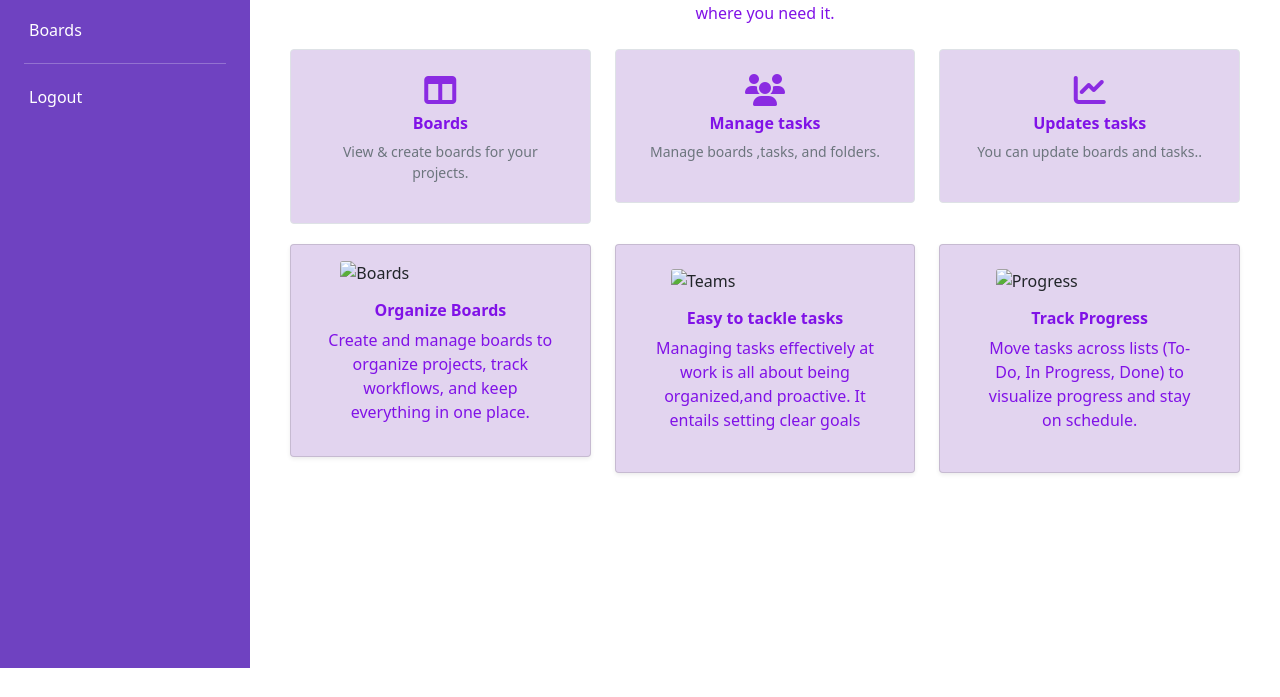
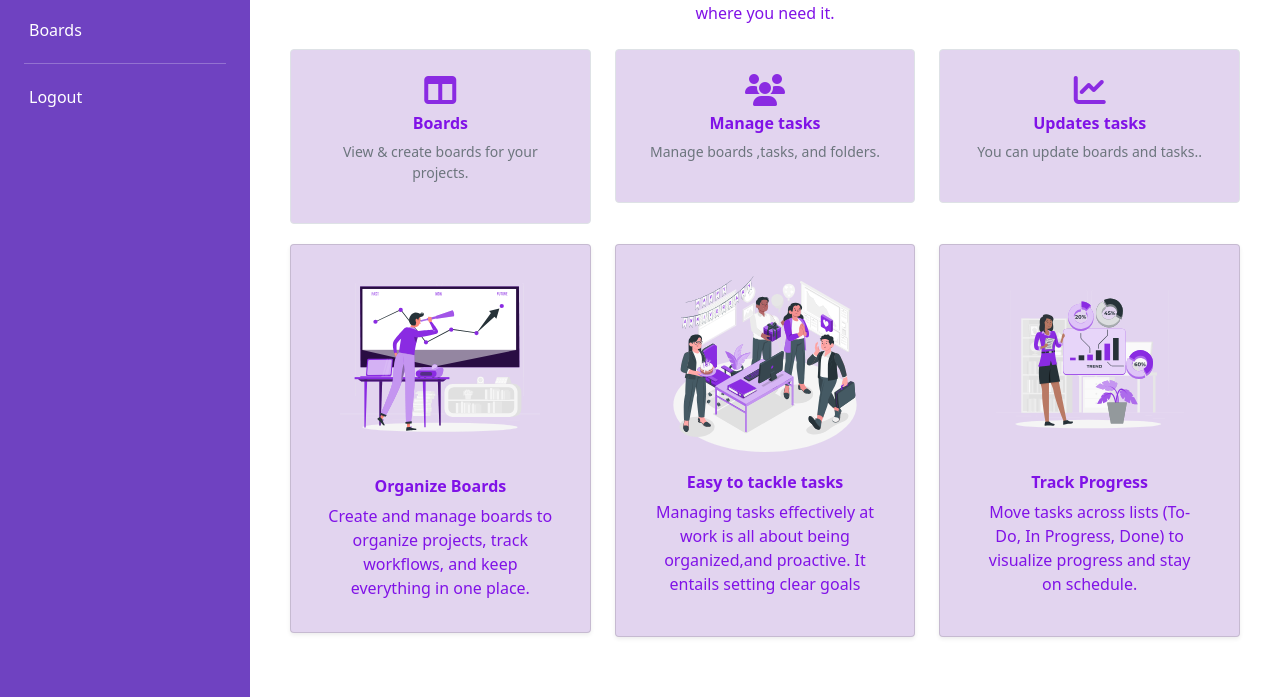
Before and after one commit to mahadanwaar999-code/project_todo1, a plain HTML site: page todoapp.html in a window 1280 px wide. Shown: the part 132-829 px from the top of the page. Before the commit the page ends 800 px from the top, so only its background shows below. Drawn offline with nearby package versions, Linux system fonts and the light colour scheme.

Commit message:
Update todoapp.html

```diff
--- a/todoapp.html
+++ b/todoapp.html
@@ -82,7 +82,7 @@
                     <div class="col-md-4 mt-1 mb-1">
                         <div class="card shadow-sm rounded  rounded-5 p-3"
                             style="width: 100%;background-color: rgb(226, 212, 239);">
-                            <img src="../images/project.svg" class="card-img-top w-75 h-50 m-auto" alt="Boards">
+                            <img src="project.svg" class="card-img-top w-75 h-50 m-auto" alt="Boards">
                             <div class="card-body">
                                 <h6 class="card-title text-center fw-bold" style="color: rgb(128, 18, 231);">
                                     Organize Boards</h6>
@@ -99,7 +99,7 @@
                     <div class="col-md-4 mt-1 mb-1">
                         <div class="card shadow-sm rounded  rounded-5 p-4"
                             style="width: 100%;background-color: rgb(226, 212, 239) ">
-                            <img src="../images/team.svg" class="card-img-top w-75 h-50 m-auto" alt="Teams">
+                            <img src="team.svg" class="card-img-top w-75 h-50 m-auto" alt="Teams">
                             <div class="card-body">
                                 <h6 class="card-title text-center fw-bold" style="color: rgb(128, 18, 231);">
                                     Easy to tackle tasks</h6>
@@ -114,7 +114,7 @@
                     <div class="col-md-4 mt-1 mb-1">
                         <div class="card shadow-sm rounded  rounded-5 p-4"
                             style="width: 100%;background-color: rgb(226, 212, 239);">
-                            <img src="../images/progress.svg" class="card-img-top w-75 h-50 m-auto" alt="Progress">
+                            <img src="progress.svg" class="card-img-top w-75 h-50 m-auto" alt="Progress">
                             <div class="card-body">
                                 <h6 class="card-title text-center fw-bold" style="color: rgb(128, 18, 231);">Track
                                     Progress</h6>
```
